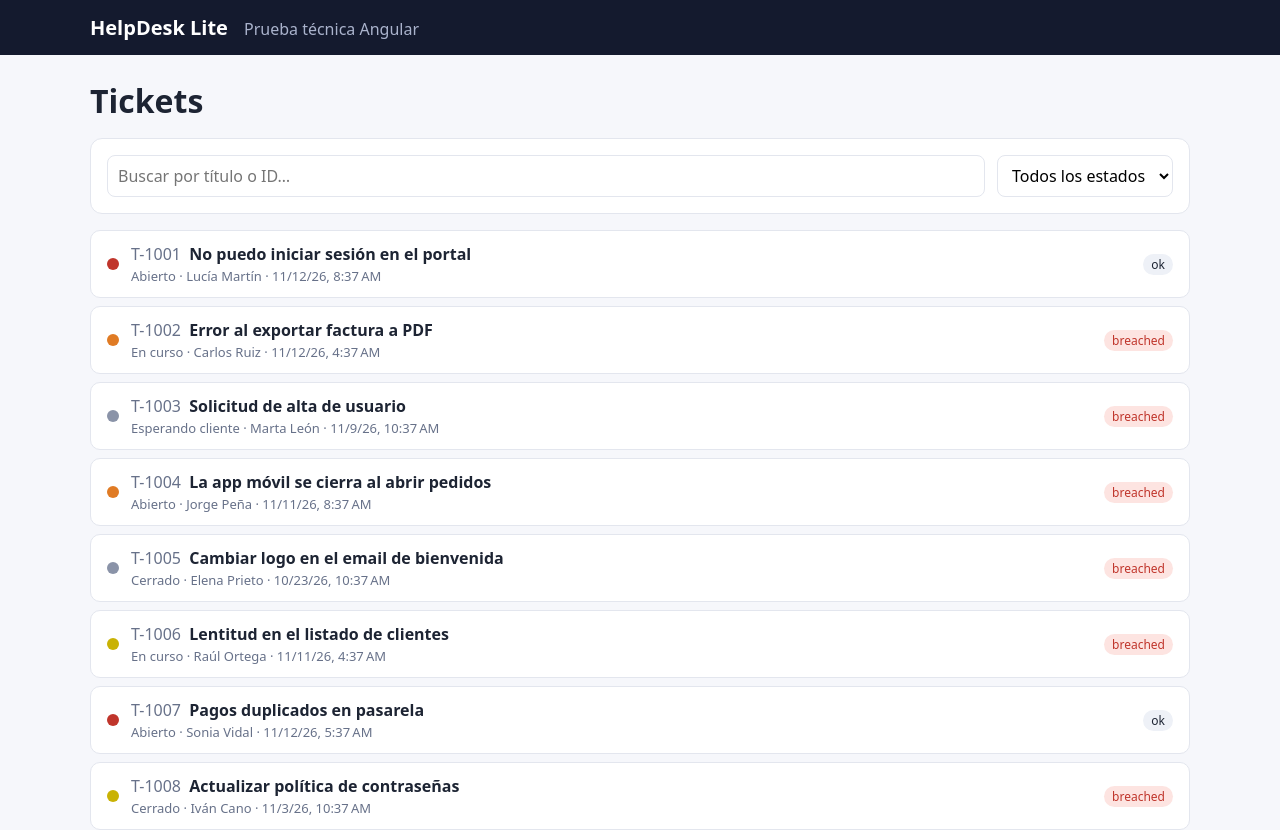
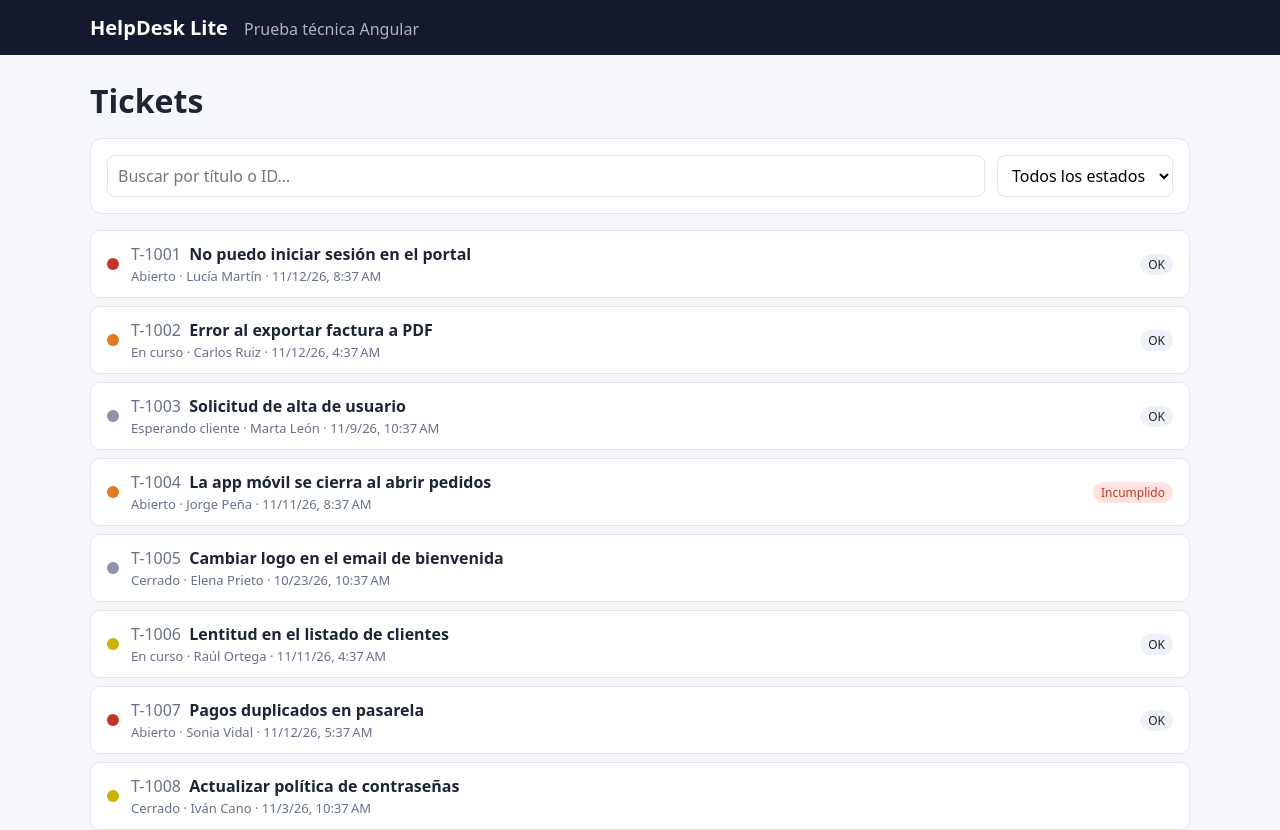
Before and after one commit to izanTorresBarcelo/helpdesk-convotis-angular-test-oetoibz2, an Angular app: page /tickets in a window 1280 px wide. Shown: the top 830 px of the page. Built offline with nearby package versions, Linux system fonts and the light colour scheme.

Commit message:
fix(ticket-status): fix the tickets sla logic with the bussiness rules

```diff
--- a/src/app/features/tickets/components/ticket-row/ticket-row.ts
+++ b/src/app/features/tickets/components/ticket-row/ticket-row.ts
@@ -1,7 +1,7 @@
 import { ChangeDetectionStrategy, Component, input } from '@angular/core';
 import { DatePipe } from '@angular/common';
 import { STATUS_LABELS, Ticket } from '../../models/ticket';
-import { slaState } from '../../domain/sla';
+import { SLA_LABELS, slaState } from '../../domain/sla';
 
 @Component({
   selector: 'app-ticket-row',
@@ -18,7 +18,9 @@ import { slaState } from '../../domain/sla';
           {{ statusLabel() }} · {{ ticket().requester }} · {{ ticket().createdAt | date: 'short' }}
         </div>
       </div>
-      <span class="sla" [class]="'sla ' + sla()">{{ sla() }}</span>
+      @if (sla(); as s) {
+        <span class="sla" [class]="'sla ' + s">{{ slaLabels[s] }}</span>
+      }
     </div>
   `,
   styles: `
@@ -37,6 +39,7 @@ import { slaState } from '../../domain/sla';
 })
 export class TicketRow {
   readonly ticket = input.required<Ticket>();
+  protected readonly slaLabels = SLA_LABELS;
 
   statusLabel() {
     return STATUS_LABELS[this.ticket().status];
--- a/src/app/features/tickets/domain/sla.ts
+++ b/src/app/features/tickets/domain/sla.ts
@@ -2,22 +2,72 @@ import { Ticket, TicketPriority } from '../models/ticket';
 
 export type SlaState = 'ok' | 'at_risk' | 'breached';
 
+/** Horas laborables máximas de resolución por prioridad. */
 export const SLA_HOURS: Record<TicketPriority, number> = {
   low: 72,
   medium: 24,
-  high: 4,
-  critical: 8,
+  high: 8,
+  critical: 4,
 };
+
+export const SLA_LABELS: Record<SlaState, string> = {
+  ok: 'OK',
+  at_risk: 'En riesgo',
+  breached: 'Incumplido',
+};
+
+const WORK_START_HOUR = 9;
+const WORK_END_HOUR = 18;
+
+function isWorkday(date: Date): boolean {
+  const day = date.getDay();
+  return day >= 1 && day <= 5; // lunes a viernes
+}
+
+/**
+ * Horas laborables (lunes a viernes, 09:00–18:00, hora local) entre dos instantes.
+ * Fuera de ese horario el reloj del SLA está parado.
+ */
+export function businessHoursBetween(start: Date, end: Date): number {
+  if (end.getTime() <= start.getTime()) return 0;
+
+  let minutes = 0;
+  let cursor = new Date(start);
+
+  while (cursor.getTime() < end.getTime()) {
+    if (isWorkday(cursor)) {
+      const y = cursor.getFullYear();
+      const m = cursor.getMonth();
+      const d = cursor.getDate();
+      const dayStart = new Date(y, m, d, WORK_START_HOUR, 0, 0);
+      const dayEnd = new Date(y, m, d, WORK_END_HOUR, 0, 0);
+
+      const from = Math.max(cursor.getTime(), dayStart.getTime());
+      const to = Math.min(end.getTime(), dayEnd.getTime());
+      if (to > from) minutes += (to - from) / 60_000;
+    }
+    // Avanzar al inicio del día siguiente
+    cursor = new Date(cursor.getFullYear(), cursor.getMonth(), cursor.getDate() + 1);
+  }
+
+  return minutes / 60;
+}
 
 /**
  * Calcula el estado de SLA de un ticket.
- * Ver BUSINESS_RULES.md
+ * Devuelve `null` para tickets cerrados (no muestran indicador).
+ * Ver BUSINESS_RULES.md, sección 1.
  */
-export function slaState(ticket: Pick<Ticket, 'priority' | 'createdAt'>, now: Date = new Date()): SlaState {
-  const elapsedHours = (now.getTime() - ticket.createdAt.getTime()) / 3_600_000;
+export function slaState(
+  ticket: Pick<Ticket, 'priority' | 'createdAt' | 'status'>,
+  now: Date = new Date(),
+): SlaState | null {
+  if (ticket.status === 'closed') return null;
+
+  const elapsedHours = businessHoursBetween(ticket.createdAt, now);
   const limit = SLA_HOURS[ticket.priority];
 
   if (elapsedHours > limit) return 'breached';
-  if (elapsedHours > limit * 0.75) return 'at_risk';
+  if (elapsedHours >= limit * 0.75) return 'at_risk';
   return 'ok';
 }
--- a/src/app/features/tickets/pages/ticket-detail/ticket-detail.html
+++ b/src/app/features/tickets/pages/ticket-detail/ticket-detail.html
@@ -26,7 +26,9 @@
       <dt>Solicitante</dt><dd>{{ t.requester }}</dd>
       <dt>Asignado a</dt><dd>{{ t.assignee ?? 'Sin asignar' }}</dd>
       <dt>Creado</dt><dd>{{ t.createdAt | date: 'medium' }}</dd>
-      <dt>SLA</dt><dd>{{ sla() }}</dd>
+      @if (sla(); as s) {
+        <dt>SLA</dt><dd>{{ slaLabels[s] }}</dd>
+      }
     </dl>
 
     <section class="actions">
--- a/src/app/features/tickets/pages/ticket-detail/ticket-detail.ts
+++ b/src/app/features/tickets/pages/ticket-detail/ticket-detail.ts
@@ -5,7 +5,7 @@ import { ActivatedRoute, RouterLink } from '@angular/router';
 import { DomSanitizer, SafeHtml } from '@angular/platform-browser';
 import { TicketsApi } from '../../data/tickets-api';
 import { STATUS_LABELS, Ticket, TicketStatus } from '../../models/ticket';
-import { slaState } from '../../domain/sla';
+import { SLA_LABELS, slaState } from '../../domain/sla';
 
 @Component({
   selector: 'app-ticket-detail',
@@ -22,6 +22,7 @@ export class TicketDetail {
 
   protected readonly statusLabels = STATUS_LABELS;
   protected readonly statuses = Object.keys(STATUS_LABELS) as TicketStatus[];
+  protected readonly slaLabels = SLA_LABELS;
 
   private readonly ticketId = this.route.snapshot.paramMap.get('id')!;
 
```
Also changed, not shown: 1 other file (tests, documents, lock files or other folders).
